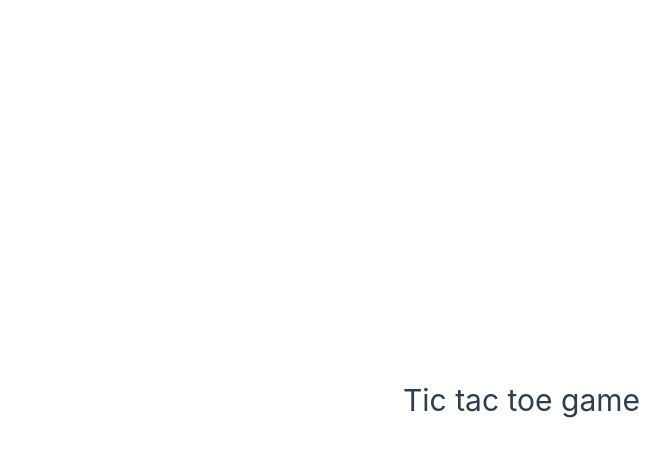
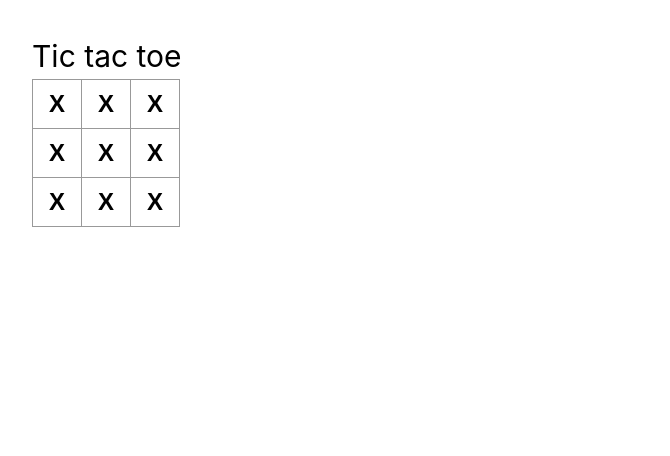
Before and after one commit to thecodebreaker1990/tic-tac-toe, a Vue app: page / in a window 1280 px wide. Shown: the top 456 px of the page, without its empty margins (0-670 px from the left). Built offline with nearby package versions, Linux system fonts and the light colour scheme.

Commit message:
feat: implement box & square components.

```diff
--- a/src/App.vue
+++ b/src/App.vue
@@ -1,3 +1,8 @@
+<script setup>
+import Board from './components/Board.vue'
+</script>
+
 <template>
-  <h1>Tic tac toe game</h1>
+  <h1>Tic tac toe</h1>
+  <Board />
 </template>
--- a/src/assets/base.css
+++ b/src/assets/base.css
@@ -61,8 +61,8 @@
 
 body {
   min-height: 100vh;
-  color: var(--color-text);
-  background: var(--color-background);
+  /* color: var(--color-text);
+  background: var(--color-background); */
   transition: color 0.5s, background-color 0.5s;
   line-height: 1.6;
   font-family: Inter, -apple-system, BlinkMacSystemFont, 'Segoe UI', Roboto, Oxygen, Ubuntu,
--- a/src/assets/main.css
+++ b/src/assets/main.css
@@ -4,7 +4,6 @@
   max-width: 1280px;
   margin: 0 auto;
   padding: 2rem;
-
   font-weight: normal;
 }
 
@@ -21,7 +20,7 @@ a,
   }
 }
 
-@media (min-width: 1024px) {
+/* @media (min-width: 1024px) {
   body {
     display: flex;
     place-items: center;
@@ -32,4 +31,4 @@ a,
     grid-template-columns: 1fr 1fr;
     padding: 0 2rem;
   }
-}
+} */
--- /dev/null
+++ b/src/components/Board.vue
@@ -0,0 +1,23 @@
+<script setup>
+import Square from './Square.vue'
+</script>
+
+<template>
+  <div class="board">
+    <div class="board-row">
+      <Square />
+      <Square />
+      <Square />
+    </div>
+    <div class="board-row">
+      <Square />
+      <Square />
+      <Square />
+    </div>
+    <div class="board-row">
+      <Square />
+      <Square />
+      <Square />
+    </div>
+  </div>
+</template>
--- /dev/null
+++ b/src/components/Square.vue
@@ -0,0 +1,17 @@
+<template>
+  <button class="square">X</button>
+</template>
+
+<style scoped>
+.square {
+  height: 50px;
+  width: 50px;
+  border: solid 1px #999;
+  background-color: #fff;
+  font-size: 24px;
+  font-weight: bold;
+  padding: 0;
+  text-align: center;
+  margin: -1px -1px 0 0;
+}
+</style>
--- a/tsconfig.json
+++ b/tsconfig.json
@@ -5,7 +5,8 @@
     "baseUrl": ".",
     "paths": {
       "@/*": ["./src/*"]
-    }
+    },
+    "allowJs": true
   },
 
   "references": [
```
Also changed, not shown: .eslintrc.cjs, 1 other file (tests, documents, lock files or other folders).
